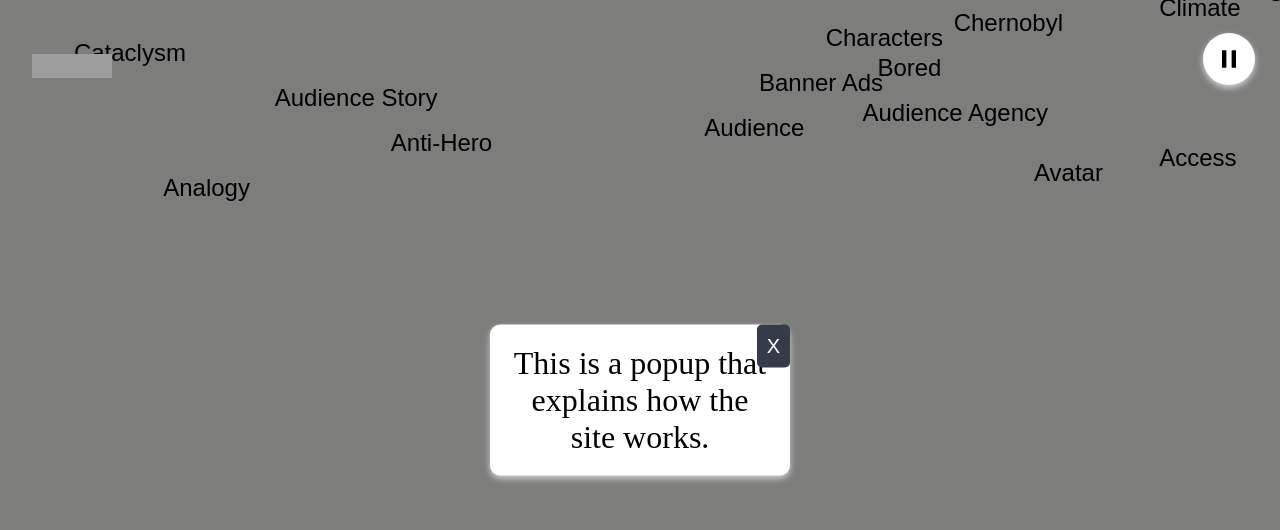
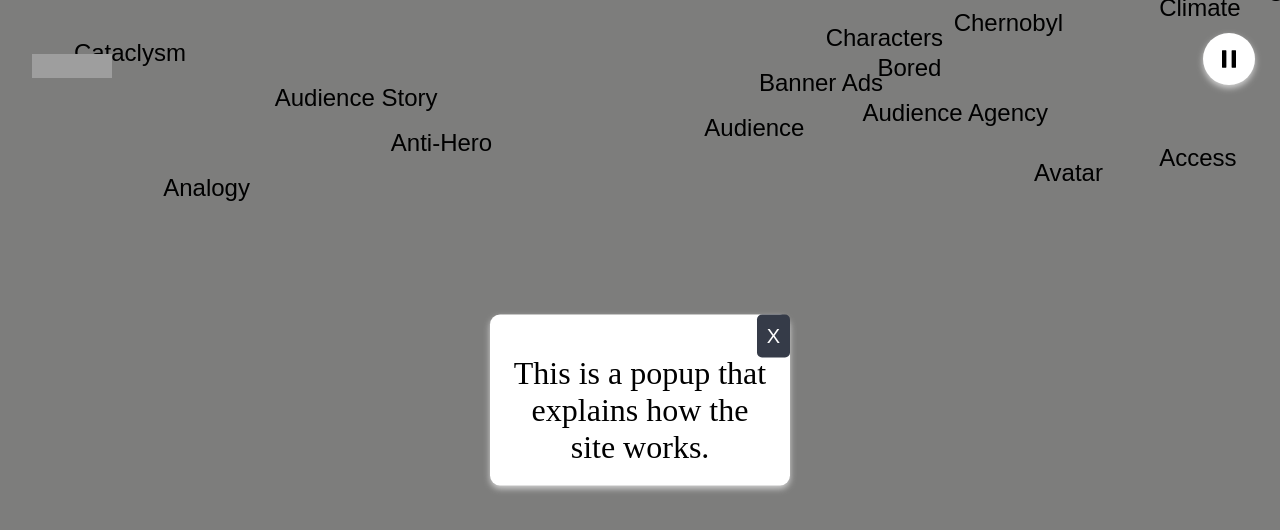
Before and after one commit to jgil325/AI-Audio-Interface, a Next.js app: page / in a window 1280 px wide. Shown: the top 530 px of the page. Built offline with nearby package versions, Linux system fonts and the light colour scheme; grey boxes are pictures that could not be loaded.

Commit message:
styling done

```diff
--- a/src/pages/Home.tsx
+++ b/src/pages/Home.tsx
@@ -33,6 +33,10 @@ const PopupWrapper = styled.div<PopupWrapperProps>`
   display: ${(props) => (props.show ? "block" : "none")};
   color: black;
   border-radius: 10px;
+`;
+
+const PopupText = styled.p`
+  padding-top: 20px;
 `;
 
 const CloseButton = styled.button`
@@ -73,7 +77,7 @@ const Home = () => {
     <StyledHome>
       {showPopup && <Overlay />}
       <PopupWrapper show={showPopup}>
-        <p>This is a popup that explains how the site works.</p>
+        <PopupText>This is a popup that explains how the site works.</PopupText>
         <CloseButton onClick={() => setShowPopup(false)}> X </CloseButton>
       </PopupWrapper>
       <RainWords words={words} />
```
